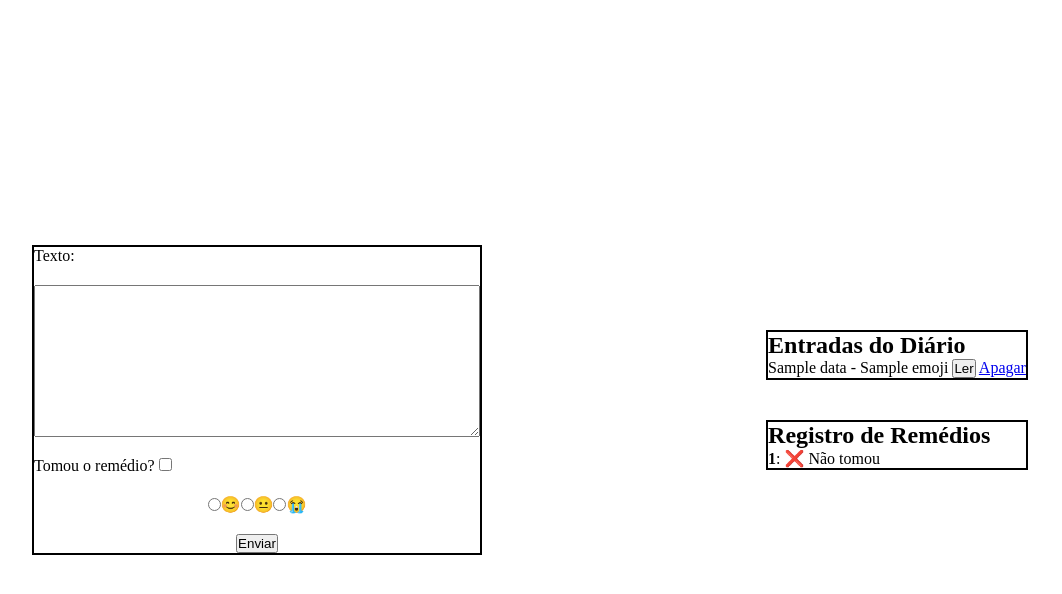
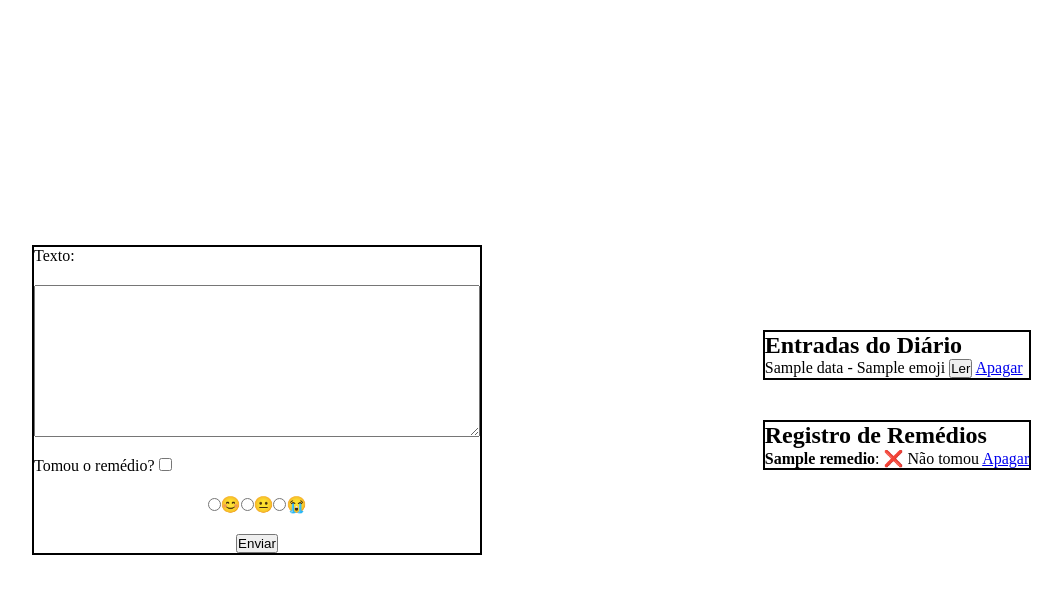
Before and after one commit to lorena-domingos/dose-de-mim, a Flask app: template templates/index.html in a window 1280 px wide. Shown: the top 594 px of the page, without its empty margins (63-1125 px from the left). Run offline with Flask 3, Linux system fonts and the light colour scheme; the template is opened without the code that fills it: most values are stand-ins (such as "Sample title", 1, 10 or a date in 2020).

Commit message:
- Adicionar funcionalidade de exclusão de remédios e corrigir consulta para incluir ID no registro

```diff
--- a/app.py
+++ b/app.py
@@ -36,7 +36,7 @@ def index():
 
     db = get_db()
     diarios = db.execute("SELECT id, data, texto, emoji FROM diario ORDER BY id DESC").fetchall()
-    remedios = db.execute("SELECT data, tomou FROM remedio ORDER BY id DESC").fetchall()
+    remedios = db.execute("SELECT id, data, tomou FROM remedio ORDER BY id DESC").fetchall()
 
     return render_template("index.html", diarios=diarios, remedios=remedios)
 
@@ -48,6 +48,13 @@ def delete_diario(id):
     db.commit()
     return redirect("/")
 
+@app.route("/delete_remedio/<int:id>")
+def delete_remedio(id):
+    db = get_db()
+    db.execute("DELETE FROM remedio WHERE id = ?", (id,))
+    db.commit()
+    return redirect("/")
+
 
 if __name__ == "__main__":
     app.run(debug=True)
--- a/templates/index.html
+++ b/templates/index.html
@@ -50,7 +50,9 @@
           <h2>Registro de Remédios</h2>
           <ul>
             {% for r in remedios %}
-            <li><strong>{{ r[0] }}</strong>: {% if r[1] == 1 %}✅ Tomou{% else %}❌ Não tomou{% endif %}</li>
+            <li><strong>{{ r[1] }}</strong>: {% if r[2] == 1 %}✅ Tomou{% else %}❌ Não tomou{% endif %}
+              <a href="javascript:void(0);" onclick="askDelete(`/delete_remedio/{{ r[0] }}`)">Apagar</a>
+            </li>
             {% endfor %}
           </ul>
         </div>
```
Also changed, not shown: database.db.
